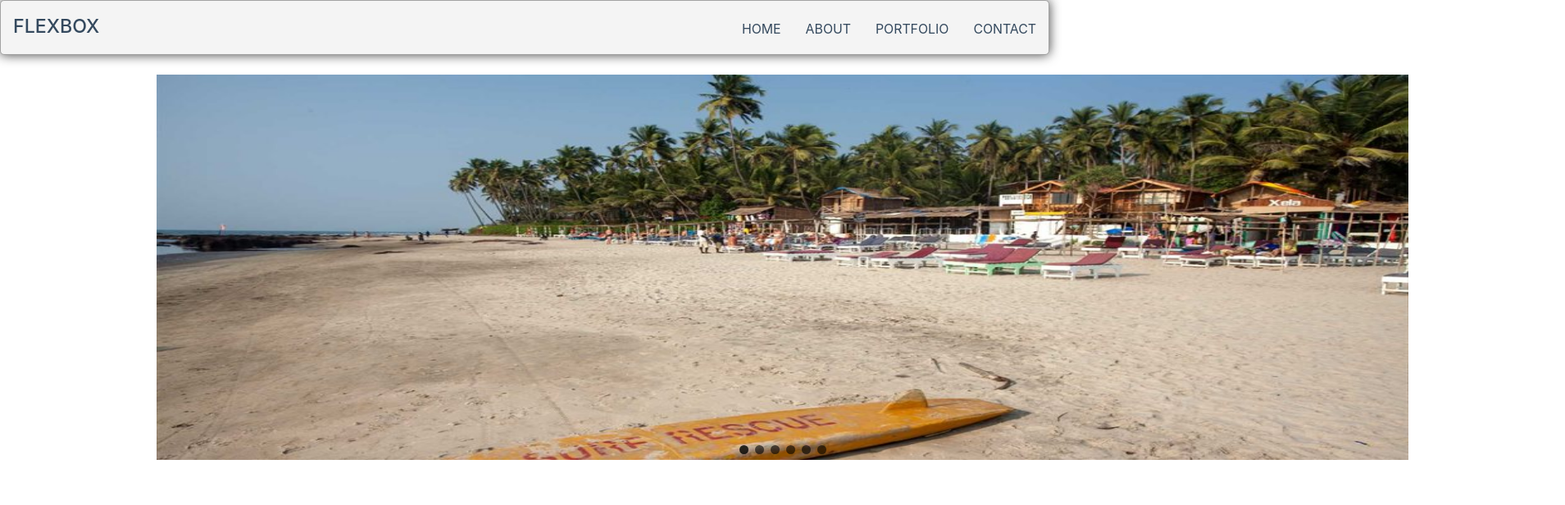
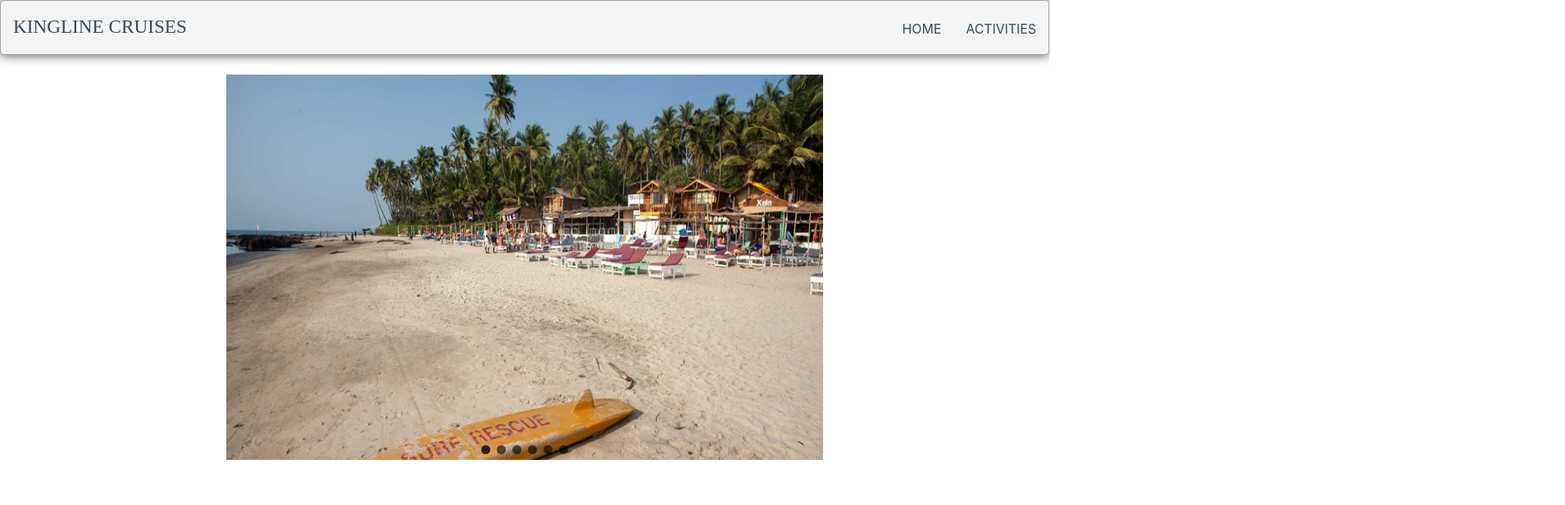
Before and after one commit to kalyanveenam/SoleMolecule, an Angular app: page /home in a window 1280 px wide. Shown: the top 616 px of the page at 82% size, 1909 px wide, since content can reach past the window. Built offline with nearby package versions, Linux system fonts and the light colour scheme.

Commit message:
GOG-9 7 6 5

```diff
--- a/src/app/app-routing.module.ts
+++ b/src/app/app-routing.module.ts
@@ -6,6 +6,7 @@ import { HomeComponent } from './home/home.component';
 const routes: Routes = [
   { path: 'activities', component: ActivitiesComponent },
   { path: 'home', component: HomeComponent },
+  {path: '',redirectTo:'/home', pathMatch:'full'}
 ];
 
 @NgModule({
--- a/src/app/app.component.css
+++ b/src/app/app.component.css
@@ -47,7 +47,8 @@ a {
 }
 
 .main-nav a:hover {
-  color: #718daa;
+  background-color: #d1741c;
+  color: #f9fbfb;
 }
 
 .header {
@@ -55,7 +56,7 @@ a {
   padding-bottom: 0.5em;
   border: 1px solid #a2a2a2;
   background-color: #f4f4f4;
-  -webkit-box-shadow: 0px 0px 14px 0px rgba(0, 0, 0, 0.75);
+  -webkit-box-shadow: 10px 30px 34px 10px rgba(76, 74, 238, 0.75);
   -moz-box-shadow: 0px 0px 14px 0px rgba(0, 0, 0, 0.75);
   box-shadow: 0px 0px 14px 0px rgba(0, 0, 0, 0.75);
   -webkit-border-radius: 5px;
@@ -89,3 +90,6 @@ a {
     justify-content: space-between;
   }
 }
+h1{
+  font-family: cursive;
+}
--- a/src/app/app.component.html
+++ b/src/app/app.component.html
@@ -1,10 +1,13 @@
+<link
+  href="http://fonts.googleapis.com/css?family=Oleo+Script"
+  rel="stylesheet"
+  type="text/css"
+/>
 <header class="header">
-  <h1 class="logo"><a href="#">Flexbox</a></h1>
+  <h1 class="logo"><a [routerLink]="['/home']">Kingline Cruises</a></h1>
   <ul class="main-nav">
-    <li><a href="#">Home</a></li>
-    <li><a href="#">About</a></li>
-    <li><a href="#">Portfolio</a></li>
-    <li><a href="#">Contact</a></li>
+    <li><a [routerLink]="['/home']">Home</a></li>
+    <li><a [routerLink]="['/activities']">Activities</a></li>
   </ul>
 </header>
 
--- a/src/app/home/home.component.css
+++ b/src/app/home/home.component.css
@@ -8,7 +8,7 @@ body {
 
 .slides {
   padding: 0;
-  width: 1909px;
+  width: 909px;
   height: 470px;
   display: block;
   margin: 0 auto;
@@ -132,9 +132,10 @@ input#img-6:checked ~ .nav-dots label#img-dot-6 {
 }
 
 h1 {
+
   text-transform: uppercase;
-  font-family: "Lobster";
-}
+
+  font-family: cursive}
 p {
   text-align: justify;
 }
--- a/src/app/home/home.component.html
+++ b/src/app/home/home.component.html
@@ -1,3 +1,8 @@
+<link
+  href="http://fonts.googleapis.com/css?family=Oleo+Script"
+  rel="stylesheet"
+  type="text/css"
+/>
 <br />
 <ul class="slides">
   <input type="radio" name="radio-btn" id="img-1" checked />
@@ -87,12 +92,13 @@
       are varied in nature and a visit here will expose you to the best beach in
       Goa for family and best beaches in Goa for couples.
     </p>
-
   </div>
 </section>
 <br /><br />
-<div class ="cont">
+<div class="cont">
   <div class="sub-main">
-    <button class="button-three"><span>Explore me</span></button>
+    <button class="button-three" [routerLink]="['/activities']">
+      <span>Explore me</span>
+    </button>
   </div>
 </div>
```
Also changed, not shown: 1 other file (tests, documents, lock files or other folders).
